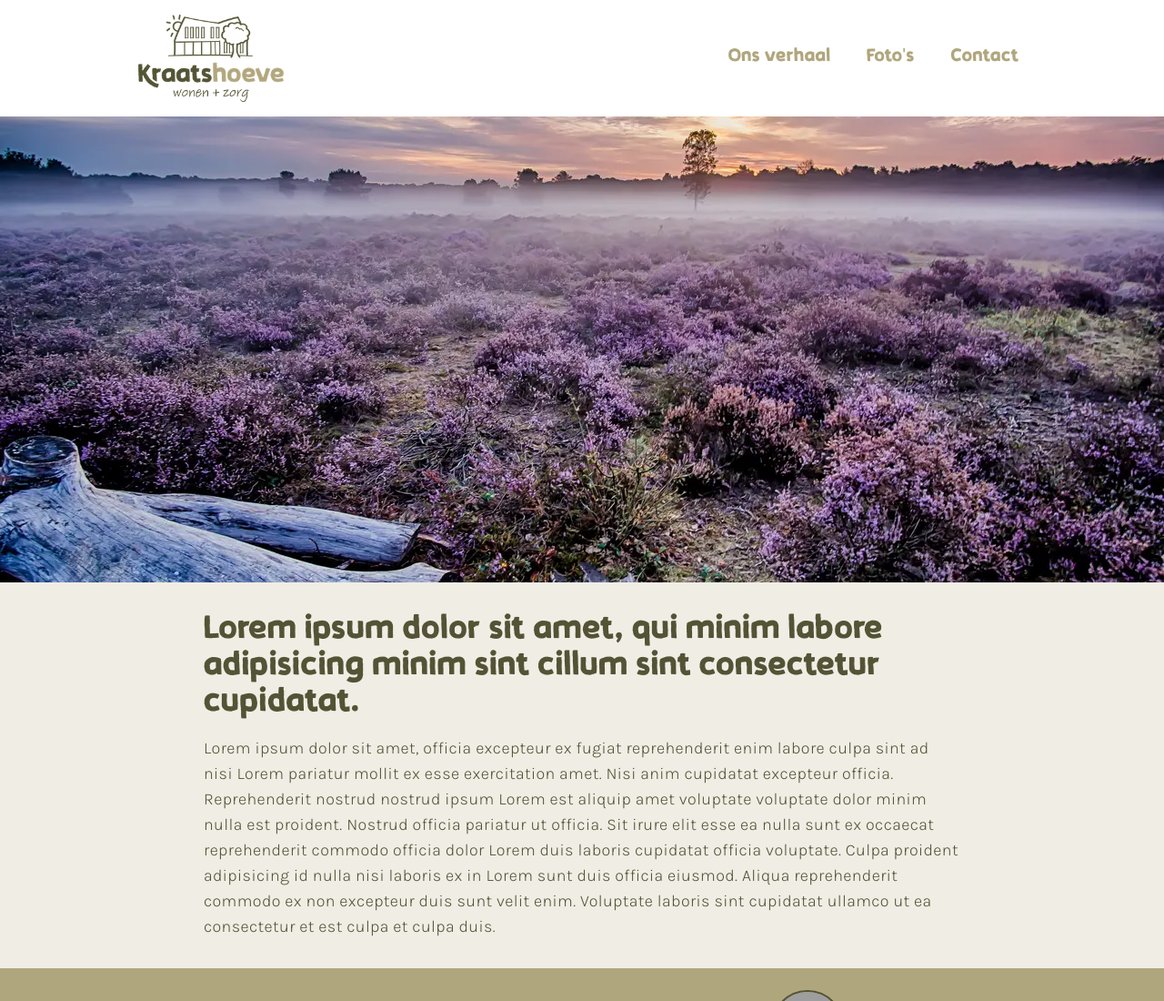
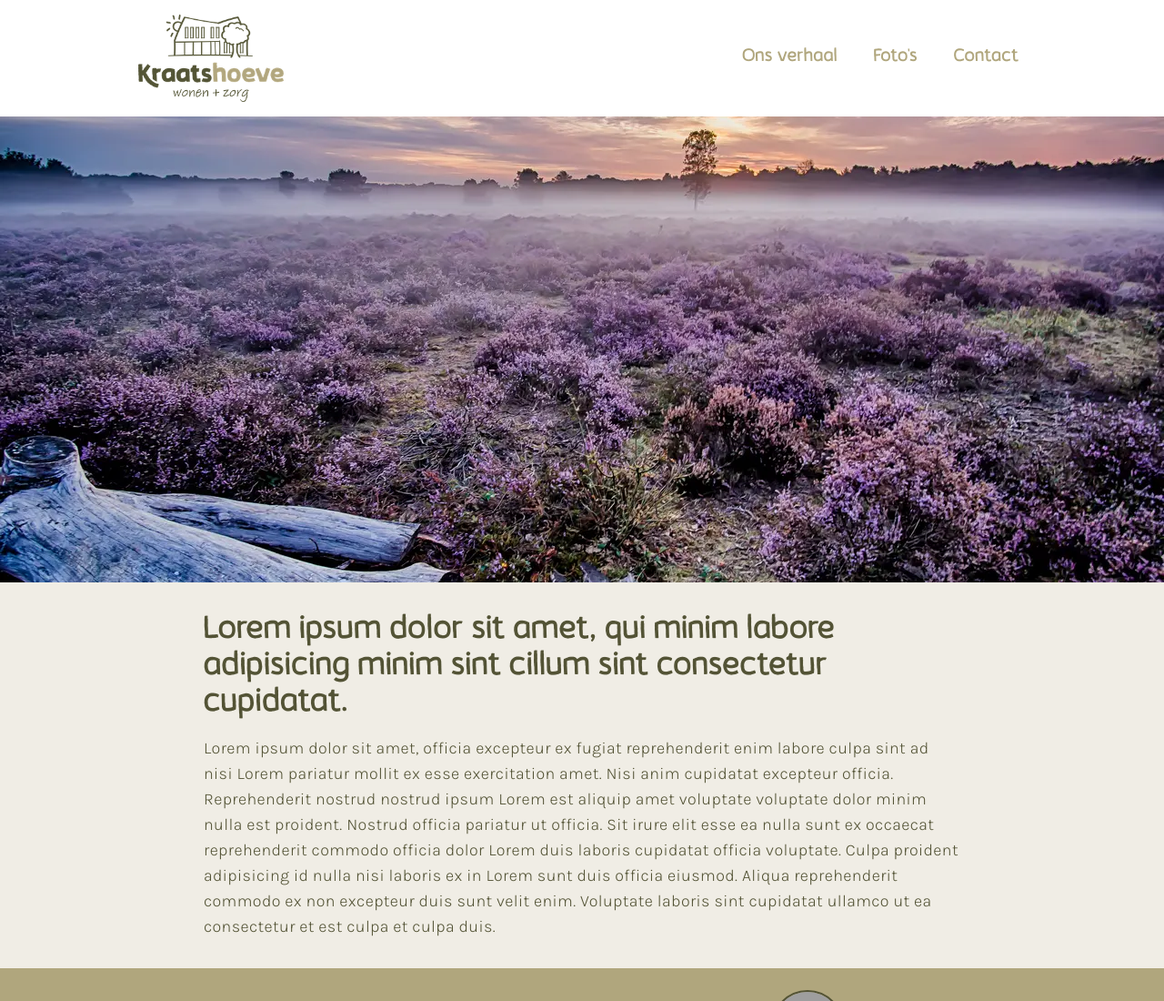
Before and after one commit to Aircl0wn/kraatshoeve, an Eleventy site: page src/index.html in a window 1280 px wide. Shown: the top 1100 px of the page at 91% size. Built offline with nearby package versions, Linux system fonts and the light colour scheme; Eleventy itself is replaced by a stand-in of ours; files that its build step writes are made by us from their sources; grey boxes are pictures that could not be loaded; files whose address does not match are found by name; what js-beautify would draw is missing.

Commit message:
dev: Use Koara woff files

```diff
--- a/src/css/tailwind.css
+++ b/src/css/tailwind.css
@@ -54,7 +54,16 @@
   font-family: "Koara";
   font-style: normal;
   font-weight: normal;
-  src: url("/fonts/koara/koara.otf") format("opentype");
+  src: url("/fonts/koara/KoaraRegular.woff2") format("woff2"),
+  url("/fonts/koara/KoaraRegular.woff") format("woff");
+}
+
+@font-face {
+  font-family: "Koara";
+  font-style: normal;
+  font-weight: bold;
+  src: url("/fonts/koara/KoarawildBold.woff2") format("woff2"),
+  url("/fonts/koara/KoarawildBold.woff") format("woff");
 }
 
 .desktop-menu .active {
```
Also changed, not shown: src/fonts/koara/KoaraRegular.woff (added), src/fonts/koara/KoaraRegular.woff2 (added), src/fonts/koara/KoarawildBold.woff (added), src/fonts/koara/KoarawildBold.woff2 (added).
